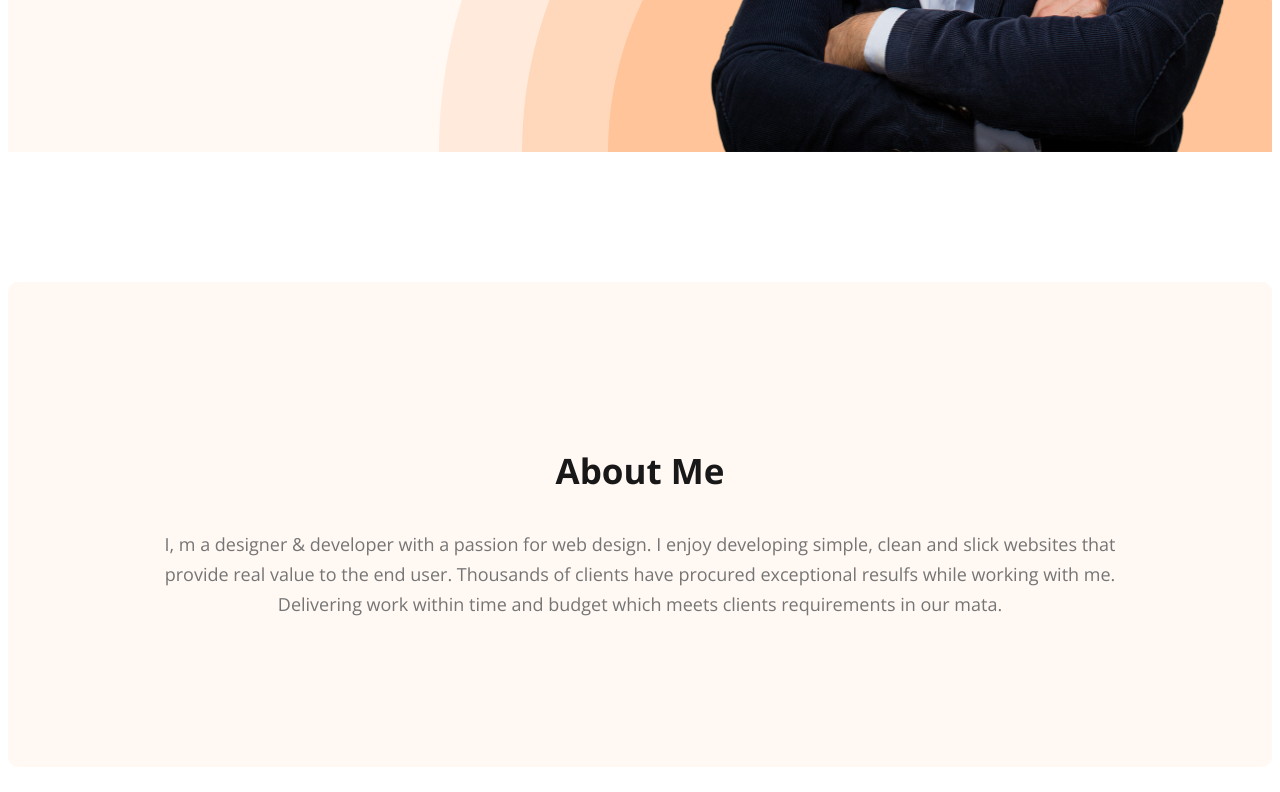
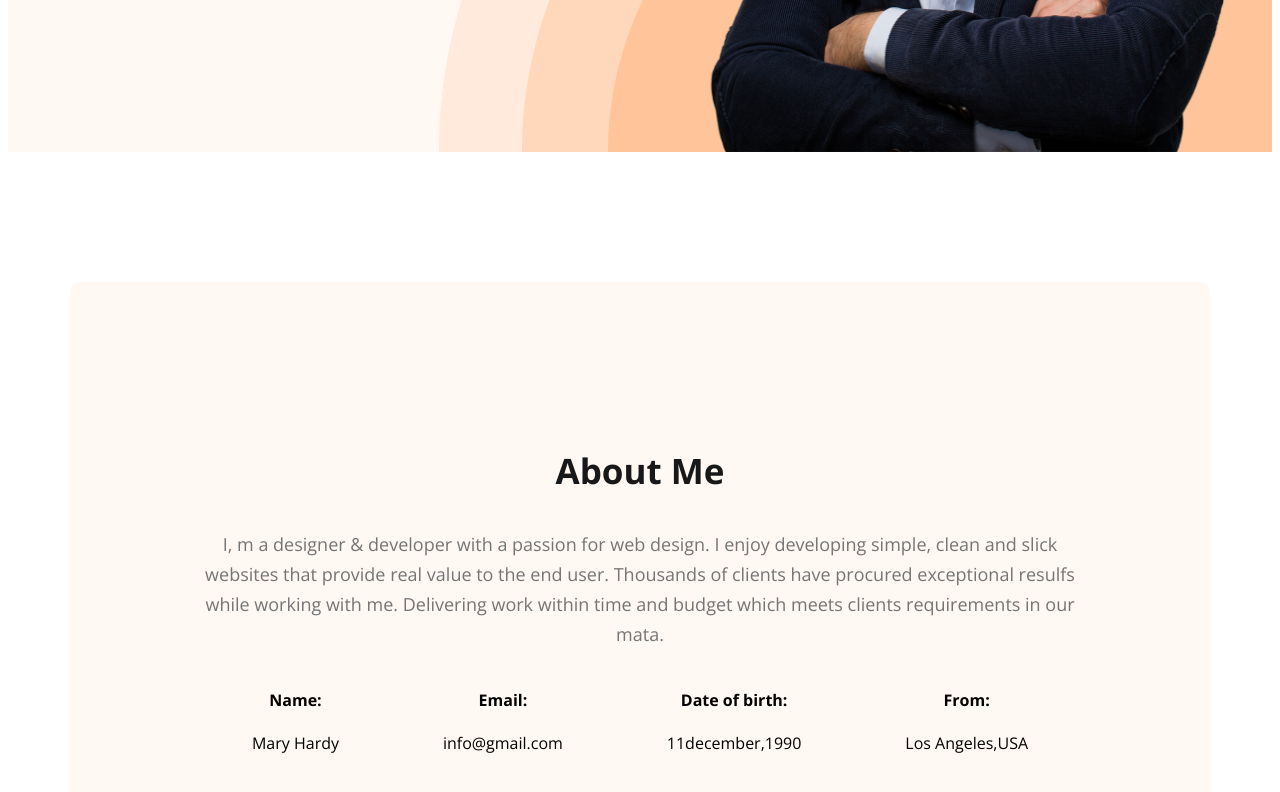
Before and after one commit to tarekibnkhayer/devoloper-portfolio, a plain HTML site: page index.html in a window 1280 px wide. Shown: the part 708-1500 px from the top of the page. Drawn offline with nearby package versions, Linux system fonts and the light colour scheme.

Commit message:
about info container

```diff
--- a/index.html
+++ b/index.html
@@ -30,13 +30,38 @@
 <img src="images/hardy.png" alt="">
     </header>
     <main>
+
         <!-- about me section -->
        <section class="about">
         <h3 class="section-title" >About Me</h3>
         <p class="section-des">I, m a designer & developer with a passion for web design. I enjoy developing simple, clean and slick websites that provide real value to the end user. Thousands of clients have procured exceptional resulfs while working with me. Delivering work within time and budget which meets clients requirements in our mata.</p>
-       </section>
 
-    </main>
+       <div class="about-info-container">
+<div class="about-info">
+    <h4 class="about-info-title">Name:</h4>
+    <p class="about-info-description">Mary Hardy</p>
+</div>
+<div class="about-info">
+    <h4 class="about-info-title">Email:</h4>
+    <p class="about-info-description">info@gmail.com</p>
+</div>
+<div class="about-info">
+    <h4 class="about-info-title">Date of birth:</h4>
+    <p class="about-info-description">11december,1990</p>
+</div>
+<div class="about-info">
+    <h4 class="about-info-title">From:</h4>
+    <p class="about-info-description">Los Angeles,USA</p>
+</div>
+
+
+
+
+
+
+
+
+       </div> </main>
     <footer>
 
     </footer>
--- a/style.css
+++ b/style.css
@@ -80,3 +80,14 @@ font-size: 18px;
 font-weight: 400;
 line-height: 30px;
 }
+main{
+    max-width: 1140px;
+    margin: 0 auto;
+}
+.about-info-container{
+    display: flex;
+    justify-content: space-around;
+}
+.about-info{
+    text-align: center;
+}
```
